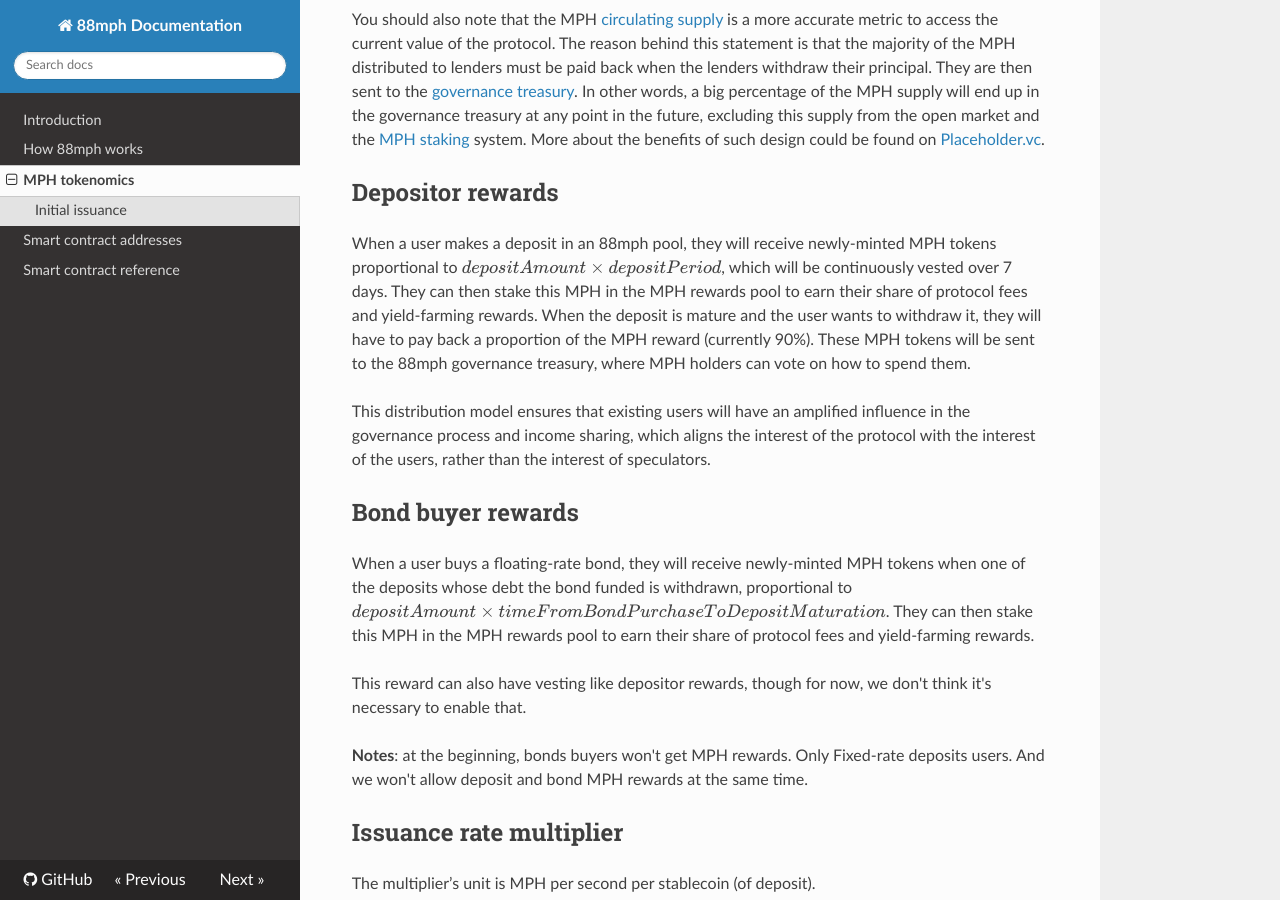
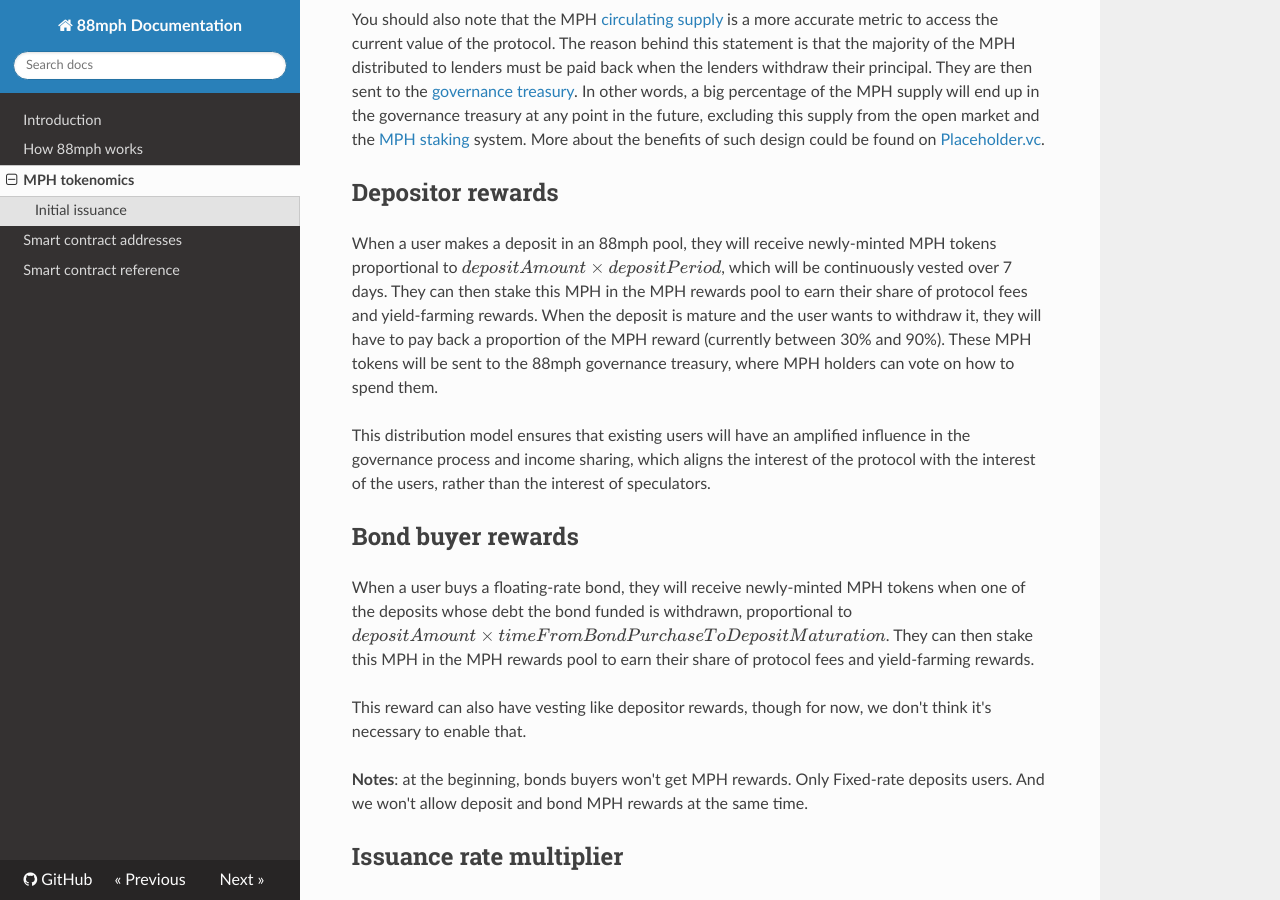
Before and after one commit to 88mphapp/docs, an MkDocs documentation site: the page built from docs/mph.md, in a window 1280 px wide and 900 px high, scrolled down 821 px. Built offline with MkDocs 1.6.1, drawn with Linux system fonts in a browser that asks for light colours; nearby versions of some CDN libraries; formulas are drawn with MathJax 3.

Commit message:
Update mph.md

```diff
--- a/docs/mph.md
+++ b/docs/mph.md
@@ -24,7 +24,7 @@
 
 ## Depositor rewards
 
-When a user makes a deposit in an 88mph pool, they will receive newly-minted MPH tokens proportional to \(depositAmount \times depositPeriod\), which will be continuously vested over 7 days. They can then stake this MPH in the MPH rewards pool to earn their share of protocol fees and yield-farming rewards. When the deposit is mature and the user wants to withdraw it, they will have to pay back a proportion of the MPH reward (currently 90%). These MPH tokens will be sent to the 88mph governance treasury, where MPH holders can vote on how to spend them.
+When a user makes a deposit in an 88mph pool, they will receive newly-minted MPH tokens proportional to \(depositAmount \times depositPeriod\), which will be continuously vested over 7 days. They can then stake this MPH in the MPH rewards pool to earn their share of protocol fees and yield-farming rewards. When the deposit is mature and the user wants to withdraw it, they will have to pay back a proportion of the MPH reward (currently between 30% and 90%). These MPH tokens will be sent to the 88mph governance treasury, where MPH holders can vote on how to spend them.
 
 This distribution model ensures that existing users will have an amplified influence in the governance process and income sharing, which aligns the interest of the protocol with the interest of the users, rather than the interest of speculators.
 
```
